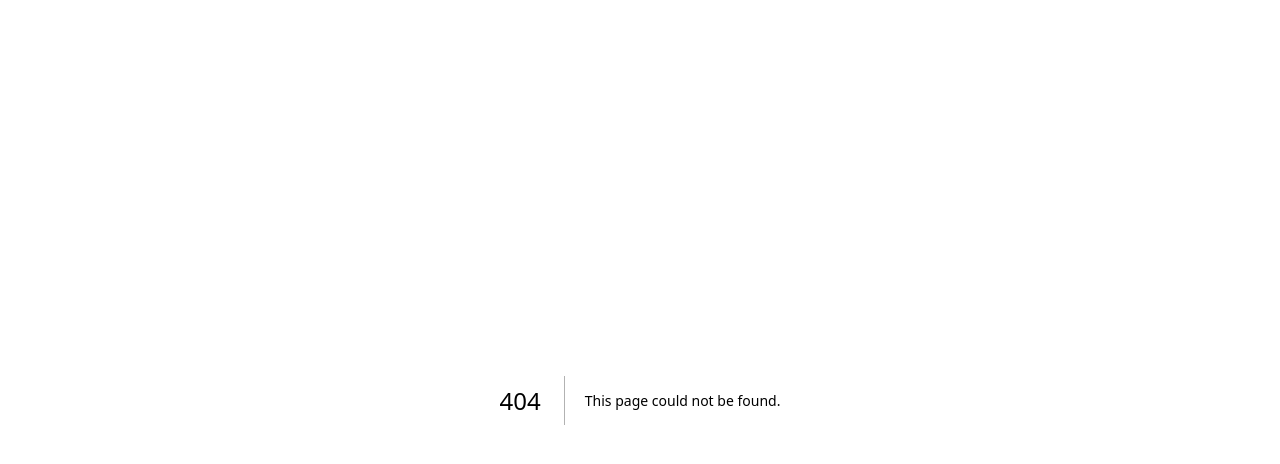
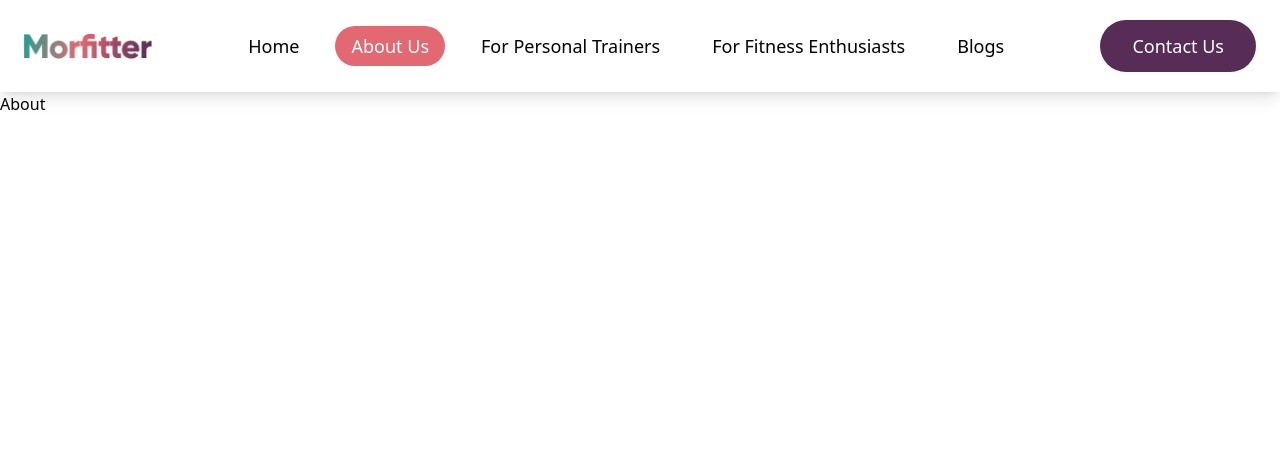
Before and after one commit to MDTanvirAhmedEmon/morfitter-frontend, a Next.js app: page /about in a window 1280 px wide. Before the commit this address had no page. Shown: the top 464 px of the page. Built offline with nearby package versions, Linux system fonts and the light colour scheme.

Commit message:
fixed issue related react and next version

```diff
--- /dev/null
+++ b/src/app/(main-layout)/about/page.js
@@ -0,0 +1,11 @@
+import React from 'react';
+
+const About = () => {
+    return (
+        <div>
+            About
+        </div>
+    );
+};
+
+export default About;
--- a/src/components/Shared/Header.js
+++ b/src/components/Shared/Header.js
@@ -1,41 +1,94 @@
+'use client'
 import Image from "next/image";
 import logo from '../../assets/Morfitter.png'
+import { usePathname } from "next/navigation";
+import Link from "next/link";
+import { GiHamburgerMenu } from "react-icons/gi";
+import { useState } from "react";
+import MobileNavbar from "./MobileNavbar";
+
+
 
 const Header = () => {
+    const pathname = usePathname();
+    const isActive = (path) => pathname === path;
+    const [open, setOpen] = useState(false);
+
+    const showDrawer = () => {
+        setOpen(true);
+    };
+
+    const onClose = () => {
+        setOpen(false);
+    };
 
     return (
         <nav className="navbar navbar-expand-lg sticky-top bg-white shadow-lg">
             <div className="container mx-auto px-6 py-5 flex justify-between items-center">
-        {/* <a className="logo text-transparent text-3xl font-extrabold bg-gradient-to-r from-teal-500 to-pink-400 via-purple-700 bg-clip-text" href="#">
-          Morfitter
-        </a> */}
                 <Image src={logo} alt="logo" height={0} width={0} className=" w-32" />
 
                 {/* Desktop Menu */}
-        <div className="hidden md:flex space-x-5 items-center">
+                <div className="hidden xl:flex space-x-5 items-center">
                     <ul className="flex space-x-5">
-            <li>
-              <a href="#" className="nav-link text-lg font-light py-2 px-4 rounded-lg hover:bg-pink-400 hover:text-white transition-all">Home</a>
-            </li>
-            <li>
-              <a href="#" className="nav-link text-lg font-light py-2 px-4 rounded-lg hover:bg-pink-400 hover:text-white transition-all">About Us</a>
-            </li>
-            <li>
-              <a href="#" className="nav-link text-lg font-light py-2 px-4 rounded-lg hover:bg-pink-400 hover:text-white transition-all">For Personal Trainers</a>
-            </li>
-            <li>
-              <a href="#" className="nav-link text-lg font-light py-2 px-4 rounded-lg hover:bg-pink-400 hover:text-white transition-all">For Fitness Enthusiasts</a>
-            </li>
-            <li>
-              <a href="#" className="nav-link text-lg font-light py-2 px-4 rounded-lg hover:bg-pink-400 hover:text-white transition-all">Blogs</a>
-            </li>
+                        <Link href="/">
+                            <span
+                                className={`${isActive("/")
+                                    ? " rounded-full  bg-primary  text-white"
+                                    : ""
+                                    }  text-lg rounded-full font-light py-2 px-4 hover:bg-primary hover:text-white`}
+                            >
+                                Home
+                            </span>
+                        </Link>
+                        <Link href="/about">
+                            <span
+                                className={`${isActive("/about")
+                                    ? " rounded-full  bg-primary  text-white"
+                                    : ""
+                                    }  text-lg rounded-full font-light py-2 px-4 hover:bg-primary  hover:text-white`}
+                            >
+                                About Us
+                            </span>
+                        </Link>
+                        <Link href="/personal-trainers">
+                            <span
+                                className={`${isActive("/personal-trainers")
+                                    ? " rounded-full  bg-primary text-white"
+                                    : ""
+                                    }  text-lg rounded-full font-light py-2 px-4 hover:bg-primary  hover:text-white`}
+                            >
+                                For Personal Trainers
+                            </span>
+                        </Link>
+                        <Link href="/fitness-enthusiasts">
+                            <span
+                                className={`${isActive("/fitness-enthusiasts")
+                                    ? " rounded-full  bg-primary text-white"
+                                    : ""
+                                    }  text-lg rounded-full font-light py-2 px-4 hover:bg-primary  hover:text-white`}
+                            >
+                                For Fitness Enthusiasts
+                            </span>
+                        </Link>
+                        <Link href="/blog">
+                            <span
+                                className={`${isActive("/blog")
+                                    ? " rounded-full  bg-primary  text-white"
+                                    : ""
+                                    }  text-lg rounded-full font-light py-2 px-4 hover:bg-primary  hover:text-white`}
+                            >
+                                Blogs
+                            </span>
+                        </Link>
                     </ul>
 
-          <button className="contactBtn py-2 px-8 text-lg font-medium bg-purple-700 text-white rounded-full hover:bg-teal-500 transition-all">
+                </div>
+
+                <button className=" hidden xl:block py-3 px-8 text-lg font-medium bg-secondary text-white rounded-full hover:bg-teal-500 transition-all">
                     Contact Us
                 </button>
-        </div>
-
+                <GiHamburgerMenu onClick={showDrawer} className=" w-7 h-7 xl:hidden" />
+                <MobileNavbar onClose={onClose} open={open}></MobileNavbar>
             </div>
         </nav>
     );
--- /dev/null
+++ b/src/components/Shared/MobileNavbar.js
@@ -0,0 +1,13 @@
+import { Drawer } from 'antd';
+
+const MobileNavbar = ({onClose, open}) => {
+    return (
+        <Drawer title="Basic Drawer" onClose={onClose} open={open}>
+            <p>Some contents...</p>
+            <p>Some contents...</p>
+            <p>Some contents...</p>
+        </Drawer>
+    );
+};
+
+export default MobileNavbar;
```
Also changed, not shown: package.json (+8 -6 lines), 1 other file (tests, documents, lock files or other folders). Lines whose indentation alone changed are shown as unchanged.
